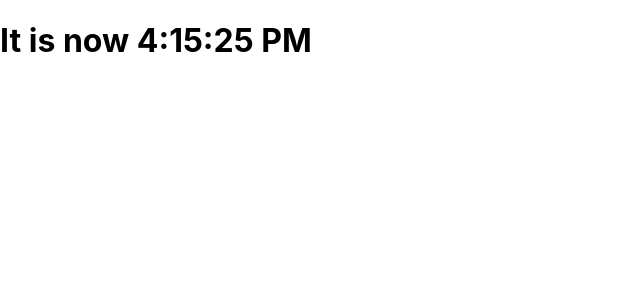
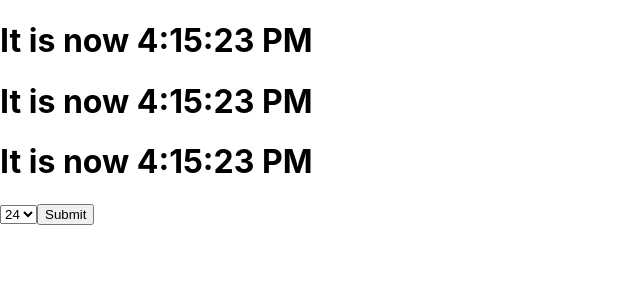
Before and after one commit to james-wienecke/learn-react, a React (Create React App) app: page / in a window 1280 px wide. Shown: the top 300 px of the page, without its empty margins (0-640 px from the left). Built offline with nearby package versions, Linux system fonts and the light colour scheme.

Commit message:
Began working with forms in React and experimenting with controlled components.

```diff
--- a/src/App.js
+++ b/src/App.js
@@ -1,9 +1,16 @@
 import './App.css';
 import Clock from './Clock.js';
+import TestForm from './TestForm.js';
 
 function App() {
   return (
-      <Clock />
+      <div>
+        <Clock />
+        <Clock />
+        <Clock />
+
+        <TestForm />
+      </div>
   );
 }
 
--- /dev/null
+++ b/src/TestForm.js
@@ -0,0 +1,46 @@
+import {Component} from "react";
+
+class TestForm extends Component {
+    constructor(props) {
+        super(props);
+        this.state = {value: ''};
+
+        this.handleChange = this.handleChange.bind(this);
+        this.handleForm = this.handleForm.bind(this);
+    }
+
+    componentDidMount() {
+    }
+
+    componentWillUnmount() {
+    }
+
+    handleChange(e) {
+        this.setState({value: e.target.value})
+    }
+
+    handleForm(e) {
+        e.preventDefault();
+        alert("FORM SUBMITTED");
+        console.log(e);
+        console.log(this.state.value);
+    }
+
+    render() {
+        return (
+            <form onSubmit={this.handleForm} value={this.state.value}>
+                <select onChange={this.handleChange}>
+                    <option value={24}>24</option>
+                    <option value={12}>12</option>
+                    <option value={6}>6</option>
+                    <option value={3}>3</option>
+                </select>
+                <button type={"submit"}>Submit</button>
+            </form>
+        )
+    }
+
+
+}
+
+export default TestForm;
```
